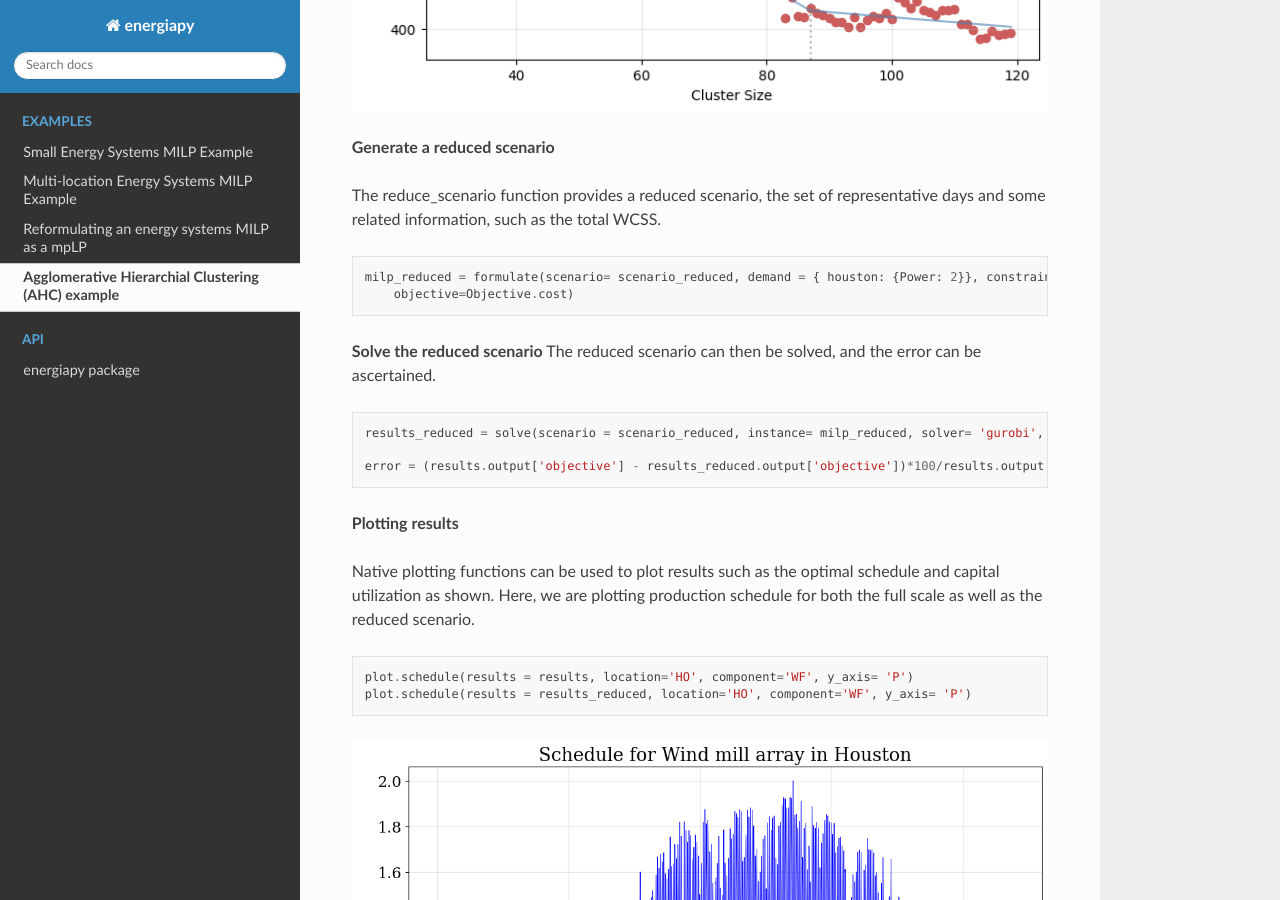
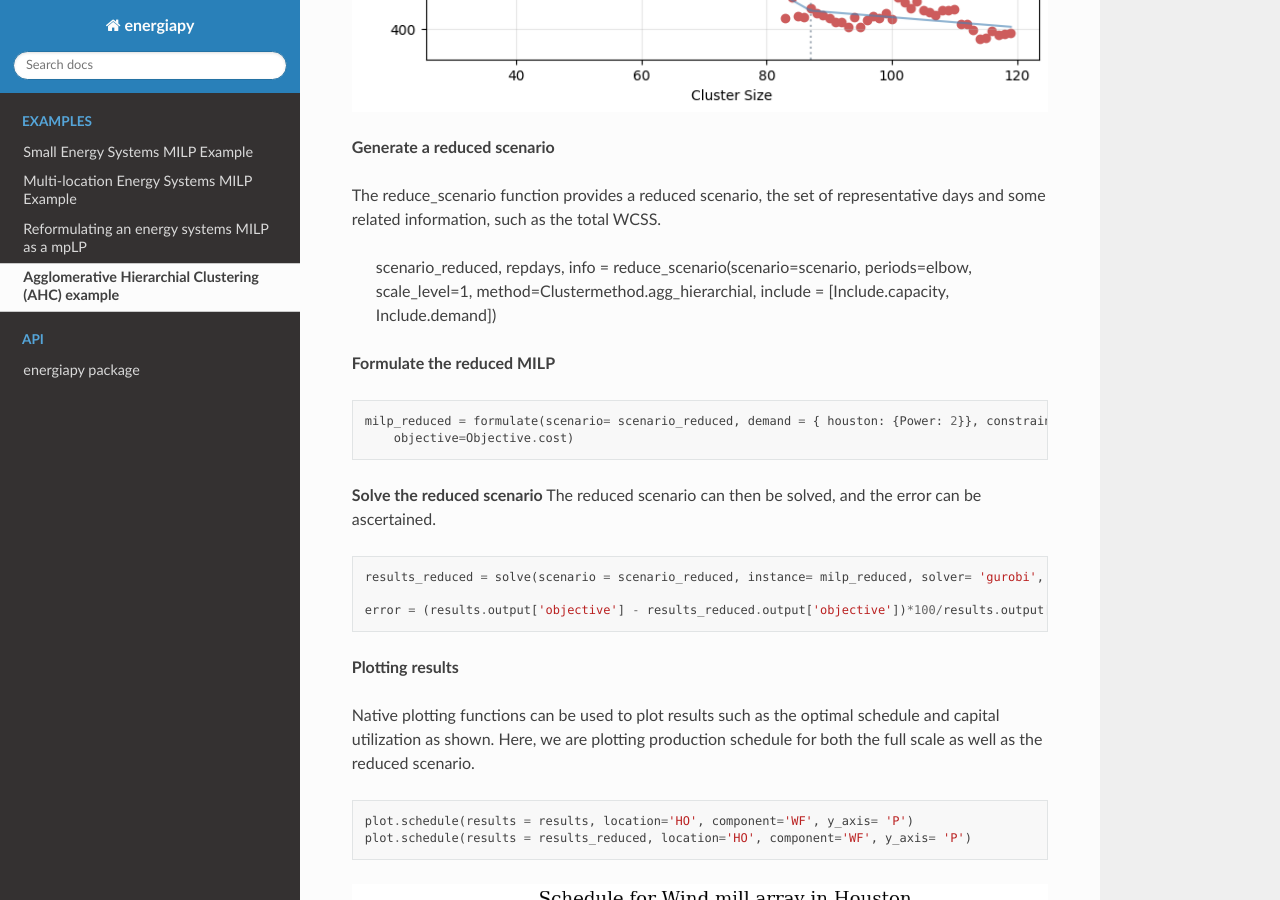
Before and after one commit to TAMUparametric/energiapy, a Sphinx documentation site: the page built from docs/example_ahc.rst, in a window 1280 px wide and 900 px high, scrolled down 4145 px. Built offline with Sphinx 7.4.7 and the Read the Docs theme 2.0.0, drawn with Linux system fonts in a browser that asks for light colours; some of the changed text lies outside the part shown.

Commit message:
cleared some errors

```diff
--- a/docs/example_ahc.rst
+++ b/docs/example_ahc.rst
@@ -3,7 +3,7 @@
 
 In this example, we highlight the scenario aggregation capabilities of energiapy
 
-Consider the example stated in the *small example*.
+Consider the example stated in the *Small Energy Systems MILP Example*.
 
 However, let us use data the following data for Houston:
 
@@ -51,9 +51,9 @@
 
     scales = Temporal_scale(discretization_list= [1, 365, 24])
 
-**Declare the model**
+**Declare resources and processes**
 
-This is the same problem as shown in *small example*.
+This is the same problem as shown in *Small Energy Systems MILP Example*.
 
 .. code-block:: python
 
@@ -146,6 +146,10 @@
 
 The reduce_scenario function provides a reduced scenario, the set of representative days and some related information, such as the total WCSS.
 
+    scenario_reduced, repdays, info =  reduce_scenario(scenario=scenario, periods=elbow, scale_level=1, method=Clustermethod.agg_hierarchial, include = [Include.capacity, Include.demand])
+
+**Formulate the reduced MILP**
+
 .. code-block:: python
 
     milp_reduced = formulate(scenario= scenario_reduced, demand = { houston: {Power: 2}}, constraints={Constraints.cost, Constraints.inventory, Constraints.production, Constraints.resource_balance}, \
```
